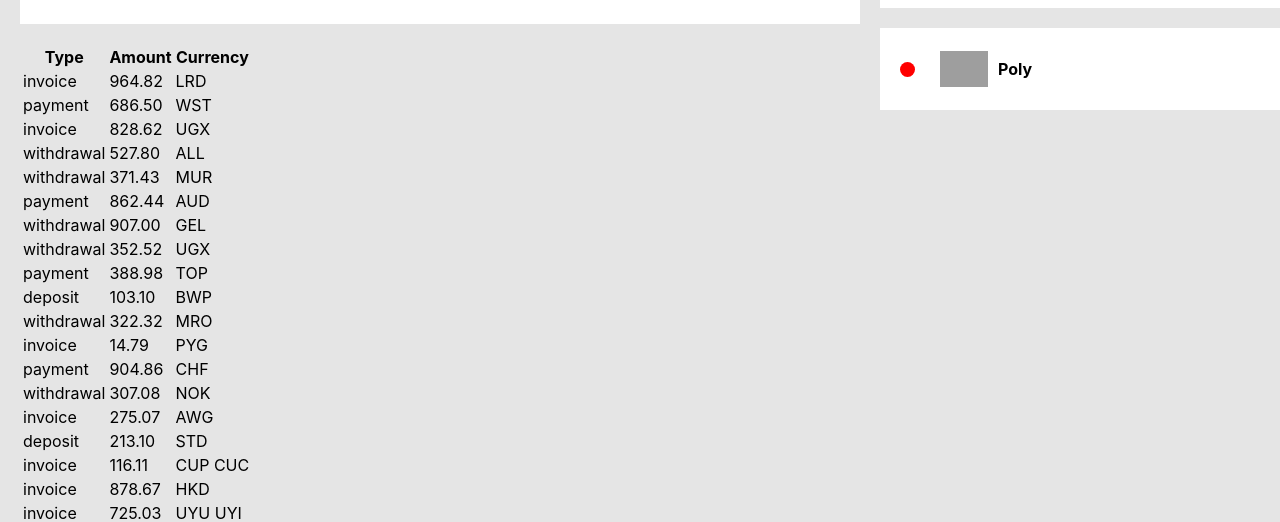
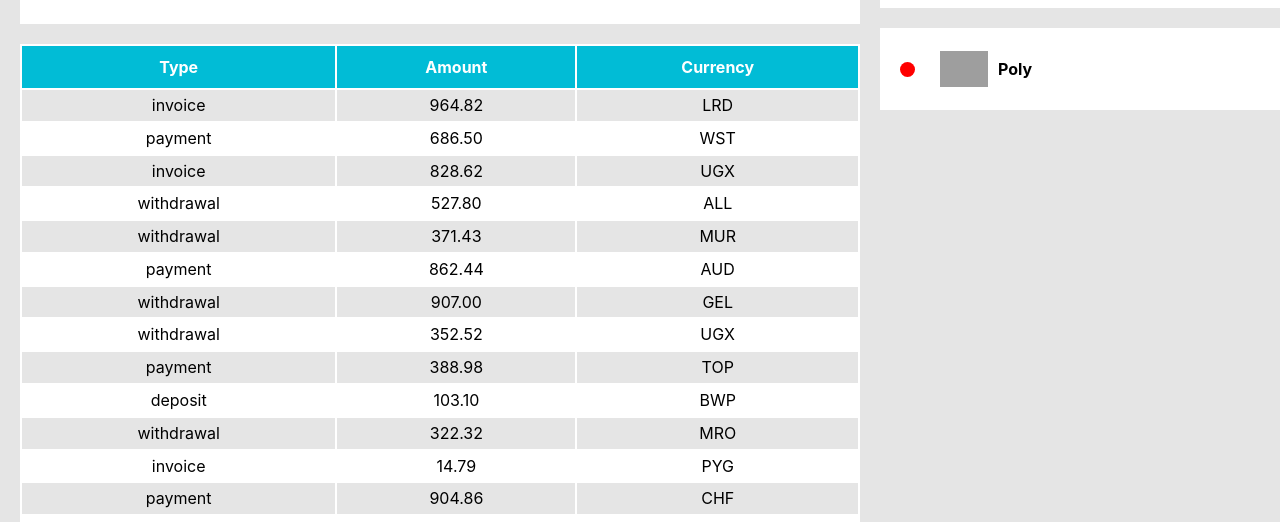
Before and after one commit to TetianaSosiedka/goit-react-hw-01-components, a React (Create React App) app: page / in a window 1280 px wide. Shown: the part 401-923 px from the top of the page. Built offline with nearby package versions, Linux system fonts and the light colour scheme; grey boxes are pictures that could not be loaded.

Commit message:
added styled the component of  transactionHistory

```diff
--- a/src/components/App/App.styled.jsx
+++ b/src/components/App/App.styled.jsx
@@ -2,20 +2,10 @@ import styled from 'styled-components';
 
 const Container = styled.div`
   position: relative;
-  padding-top: 20px;
-  padding-left: 20px;
-  padding-right: 20px;
+  padding: 20px;
   margin-right: auto;
   margin-left: auto;
-  @media screen and (min-width: 480px) {
-    width: 480px;
-  }
-  @media screen and (min-width: 768px) {
-    width: 768px;
-  }
-  @media screen and (min-width: 1200px) {
-    width: 1280px;
-  }
+  width: 1280px;
   background-color: #e5e5e5;
 `;
 export default Container;
--- a/src/components/transactionHistory/TransactionHistory/index.jsx
+++ b/src/components/transactionHistory/TransactionHistory/index.jsx
@@ -1,10 +1,12 @@
 import PropTypes from 'prop-types';
+
+import { TransactionTable } from './styled';
 
 import TransactionHistoryItem from '../TransactionHistoryItem';
 
 const TransactionHistory = ({ transactions }) => {
   return (
-    <table className="transaction-history">
+    <TransactionTable>
       <thead>
         <tr>
           <th>Type</th>
@@ -25,7 +27,7 @@ const TransactionHistory = ({ transactions }) => {
           );
         })}
       </tbody>
-    </table>
+    </TransactionTable>
   );
 };
 
--- /dev/null
+++ b/src/components/transactionHistory/TransactionHistory/styled.jsx
@@ -0,0 +1,13 @@
+import styled from 'styled-components';
+
+export const TransactionTable = styled.table`
+  width: 840px;
+  background-color: #ffffff;
+  & thead {
+    background-color: #01bcd6;
+  }
+  & th {
+    line-height: 2.5;
+    color: #ffffff;
+  }
+`;
--- a/src/components/transactionHistory/TransactionHistoryItem/index.jsx
+++ b/src/components/transactionHistory/TransactionHistoryItem/index.jsx
@@ -1,12 +1,14 @@
 import PropTypes from 'prop-types';
+
+import { TransactionTr } from './styled';
 
 const TransactionHistoryItem = ({ type, amount, currency }) => {
   return (
-    <tr>
+    <TransactionTr>
       <td>{type}</td>
       <td>{amount}</td>
       <td>{currency}</td>
-    </tr>
+    </TransactionTr>
   );
 };
 
--- /dev/null
+++ b/src/components/transactionHistory/TransactionHistoryItem/styled.jsx
@@ -0,0 +1,11 @@
+import styled from 'styled-components';
+
+export const TransactionTr = styled.tr`
+  & td {
+    line-height: 1.8;
+    text-align: center;
+  }
+  &:nth-child(2n + 1) {
+    background-color: #e5e5e5;
+  }
+`;
```
